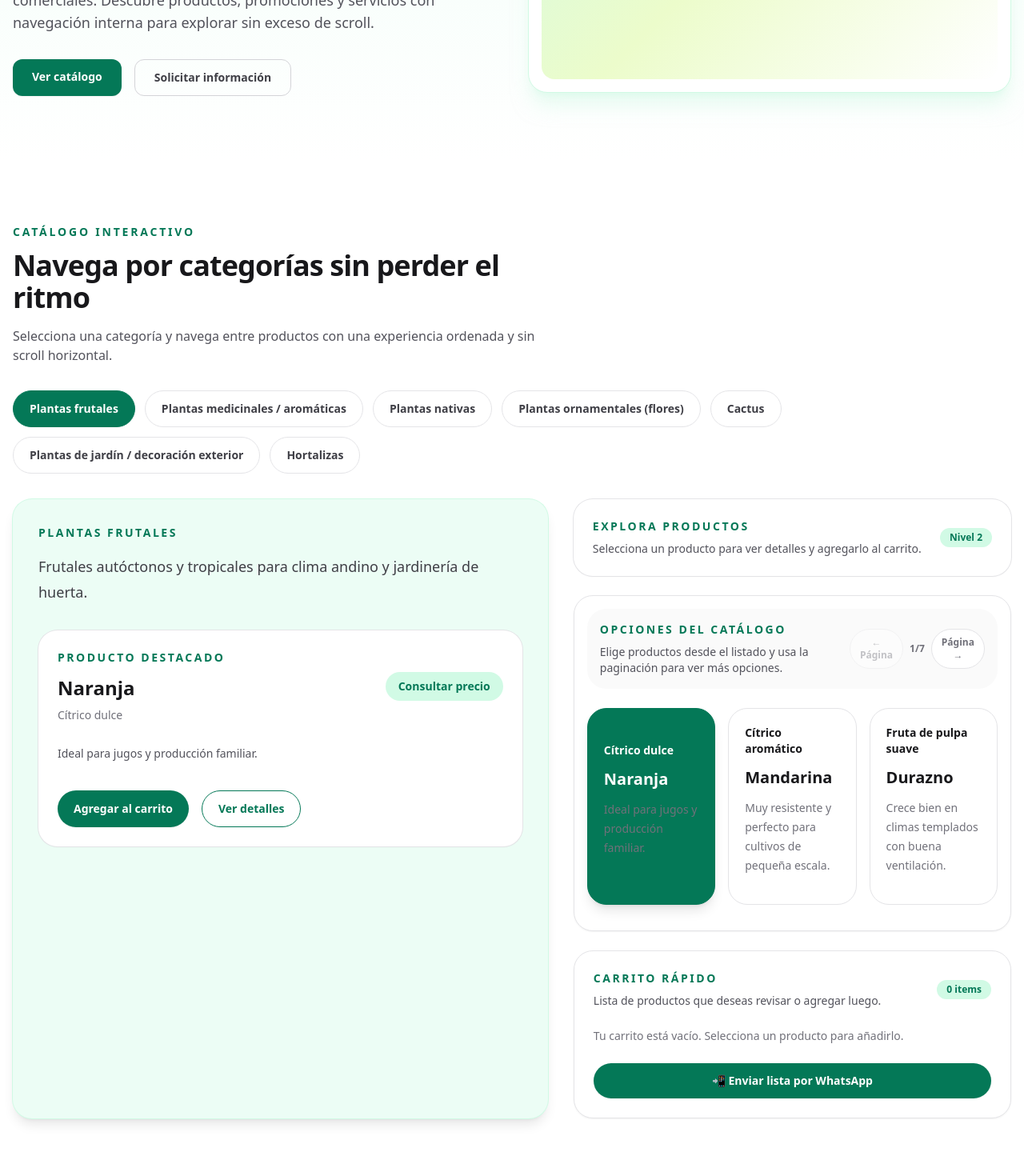
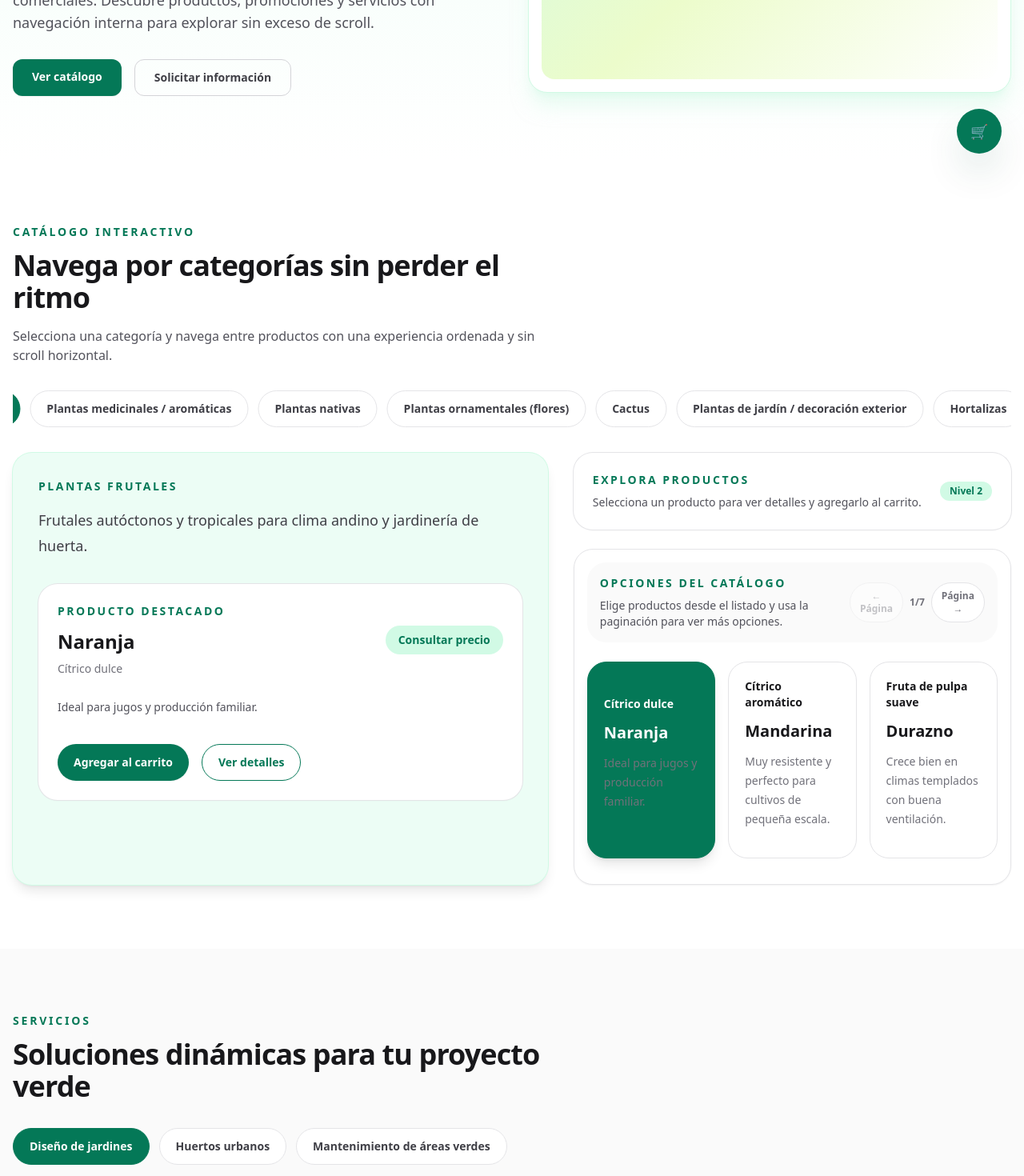
Before and after one commit to AwakWebStudio/Vivero-Camuendo, a React (Vite) app: page / in a window 1280 px wide. Shown: the part 580-2050 px from the top of the page at 80% size. Built offline with nearby package versions, Linux system fonts and the light colour scheme.

Commit message:
Enable catalog carousel animation and sync CSS import

```diff
--- a/src/App.css
+++ b/src/App.css
@@ -161,6 +161,26 @@
   }
 }
 
+.catalog-carousel {
+  min-width: 100%;
+  display: flex;
+  gap: 0.75rem;
+  animation: carousel-scroll 28s linear infinite;
+}
+
+.catalog-carousel:hover {
+  animation-play-state: paused;
+}
+
+@keyframes carousel-scroll {
+  0% {
+    transform: translateX(0);
+  }
+  100% {
+    transform: translateX(-50%);
+  }
+}
+
 .ticks {
   position: relative;
   width: 100%;
--- a/src/App.jsx
+++ b/src/App.jsx
@@ -1,4 +1,5 @@
-import React, { useState } from "react";
+import React, { useRef, useState } from "react";
+import "./App.css";
 import logoImage from "./assets/vivero-camuendo.jpg";
 import { categoryData } from "./catalog.js";
 
@@ -56,6 +57,10 @@ export default function App() {
   const [activeServiceIndex, setActiveServiceIndex] = useState(0);
   const [catalogPage, setCatalogPage] = useState(0);
   const [cartItems, setCartItems] = useState([]);
+  const [cartOpen, setCartOpen] = useState(false);
+  const [cartBubblePosition, setCartBubblePosition] = useState({ right: 28, bottom: 28 });
+  const [cartDragging, setCartDragging] = useState(false);
+  const cartDragRef = useRef({ startX: 0, startY: 0, startRight: 28, startBottom: 28 });
 
   const whatsappNumber = "593980752799";
   const formatWhatsAppText = () => {
@@ -71,6 +76,34 @@ export default function App() {
     ];
 
     return lines.join("\n");
+  };
+
+  const handleBubblePointerDown = (event) => {
+    event.currentTarget.setPointerCapture(event.pointerId);
+    setCartDragging(true);
+    cartDragRef.current = {
+      startX: event.clientX,
+      startY: event.clientY,
+      startRight: cartBubblePosition.right,
+      startBottom: cartBubblePosition.bottom,
+    };
+  };
+
+  const handleBubblePointerMove = (event) => {
+    if (!cartDragging) return;
+
+    const deltaX = event.clientX - cartDragRef.current.startX;
+    const deltaY = event.clientY - cartDragRef.current.startY;
+
+    setCartBubblePosition({
+      right: Math.max(16, cartDragRef.current.startRight - deltaX),
+      bottom: Math.max(16, cartDragRef.current.startBottom - deltaY),
+    });
+  };
+
+  const handleBubblePointerUp = (event) => {
+    event.currentTarget.releasePointerCapture(event.pointerId);
+    setCartDragging(false);
   };
 
   const handleSendWhatsApp = () => {
@@ -185,17 +218,17 @@ export default function App() {
             </p>
           </div>
 
-          <div className="mt-8">
-            <div className="flex flex-wrap gap-3">
-              {categoryData.map((category) => (
+          <div className="mt-8 overflow-hidden">
+            <div className="catalog-carousel flex gap-3">
+              {[...categoryData, ...categoryData].map((category, index) => (
                 <button
-                  key={category.name}
+                  key={`${category.name}-${index}`}
                   onClick={() => {
                     setActiveCategory(category.name);
                     setActiveProductIndex(0);
                     setCatalogPage(0);
                   }}
-                  className={`rounded-full border px-5 py-3 text-sm font-semibold transition ${
+                  className={`flex-shrink-0 rounded-full border px-5 py-3 text-sm font-semibold transition ${
                     category.name === activeCategory
                       ? "border-emerald-700 bg-emerald-700 text-white"
                       : "border-zinc-200 bg-white text-zinc-700 hover:border-emerald-700 hover:bg-emerald-50"
@@ -311,16 +344,49 @@ export default function App() {
                 </div>
               </div>
 
-              <div className="mt-6 rounded-3xl border border-zinc-200 bg-white p-6 shadow-sm">
+            </div>
+          </div>
+
+        <div
+          className="fixed z-40 cursor-grab"
+          style={{ right: cartBubblePosition.right, bottom: cartBubblePosition.bottom }}
+          onClick={() => setCartOpen(true)}
+          onPointerDown={handleBubblePointerDown}
+          onPointerMove={handleBubblePointerMove}
+          onPointerUp={handleBubblePointerUp}
+        >
+          <div className="flex h-14 min-h-[3.5rem] min-w-[3.5rem] items-center justify-center rounded-full bg-emerald-700 px-4 text-white shadow-2xl shadow-emerald-900/30 transition hover:scale-[1.02]">
+            <span className="text-lg">🛒</span>
+            {cartItems.length > 0 && (
+              <span className="ml-2 rounded-full bg-white px-2 py-1 text-xs font-semibold text-emerald-700">
+                {cartItems.length}
+              </span>
+            )}
+          </div>
+        </div>
+
+          {cartOpen && (
+            <div
+              className="fixed inset-0 z-50 bg-zinc-950/60 backdrop-blur-sm"
+              onClick={() => setCartOpen(false)}
+            >
+              <div
+                className="mx-auto mt-24 max-w-md rounded-3xl bg-white p-6 shadow-2xl"
+                onClick={(event) => event.stopPropagation()}
+              >
                 <div className="flex items-center justify-between">
                   <div>
                     <p className="text-sm font-semibold uppercase tracking-[0.18em] text-emerald-700">Carrito rápido</p>
-                    <p className="mt-2 text-sm text-zinc-600">Lista de productos que deseas revisar o agregar luego.</p>
+                    <p className="mt-1 text-sm text-zinc-600">Revisa los productos que añadiste antes de enviar.</p>
                   </div>
-                  <span className="rounded-full bg-emerald-100 px-3 py-1 text-xs font-semibold text-emerald-700">
-                    {cartItems.length} item{cartItems.length === 1 ? "" : "s"}
-                  </span>
+                  <button
+                    onClick={() => setCartOpen(false)}
+                    className="rounded-full p-2 text-zinc-500 transition hover:bg-zinc-100 hover:text-zinc-800"
+                  >
+                    ✕
+                  </button>
                 </div>
+
                 <div className="mt-6 space-y-4">
                   {cartItems.length === 0 ? (
                     <p className="text-sm text-zinc-500">Tu carrito está vacío. Selecciona un producto para añadirlo.</p>
@@ -338,17 +404,16 @@ export default function App() {
                     ))
                   )}
                 </div>
-                <div className="mt-6">
-                  <button
-                    onClick={handleSendWhatsApp}
-                    className="w-full rounded-full bg-emerald-700 px-4 py-3 text-sm font-semibold text-white shadow-sm transition hover:bg-emerald-800"
-                  >
-                    📲 Enviar lista por WhatsApp
-                  </button>
-                </div>
+
+                <button
+                  onClick={handleSendWhatsApp}
+                  className="mt-6 w-full rounded-full bg-emerald-700 px-4 py-3 text-sm font-semibold text-white shadow-sm transition hover:bg-emerald-800"
+                >
+                  📲 Enviar lista por WhatsApp
+                </button>
               </div>
             </div>
-          </div>
+          )}
         </section>
 
         <section id="servicios" className="bg-zinc-50 py-20">
```
